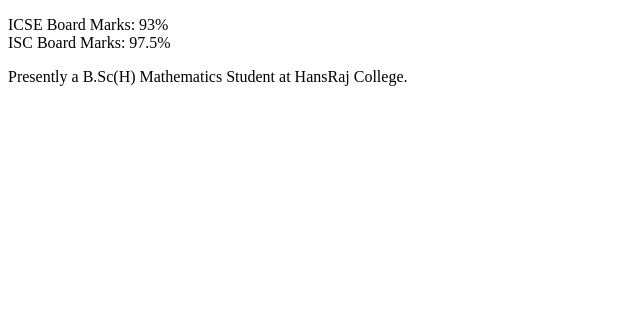
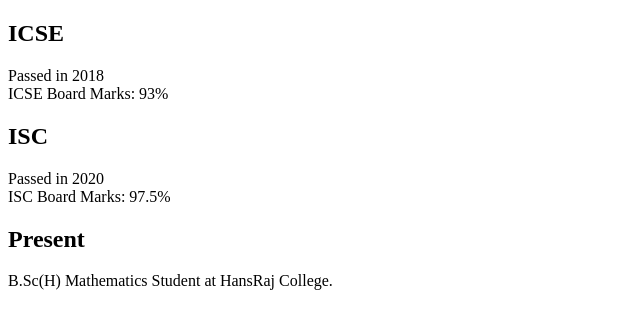
Before and after one commit to OJS0708/CV, a plain HTML site: page edu.html in a window 1280 px wide. Shown: the whole page, without its empty margins (0-640 px from the left). Drawn offline with Linux system fonts and the light colour scheme.

Commit message:
Update edu.html

```diff
--- a/edu.html
+++ b/edu.html
@@ -5,7 +5,12 @@
     <title>Educational Qualifications</title>
   </head>
   <body>
-    <p>ICSE Board Marks: 93% <br> ISC Board Marks: 97.5%</p>
-    <p>Presently a B.Sc(H) Mathematics Student at HansRaj College.</p>
+    <h2>ICSE</h2>
+    <p>Passed in 2018 <br>ICSE Board Marks: 93%</p>
+
+    <h2>ISC</h2>
+    <p>Passed in 2020 <br>ISC Board Marks: 97.5%</p>
+    <h2>Present</h2>
+    <p>B.Sc(H) Mathematics Student at HansRaj College.</p>
   </body>
 </html>
```
